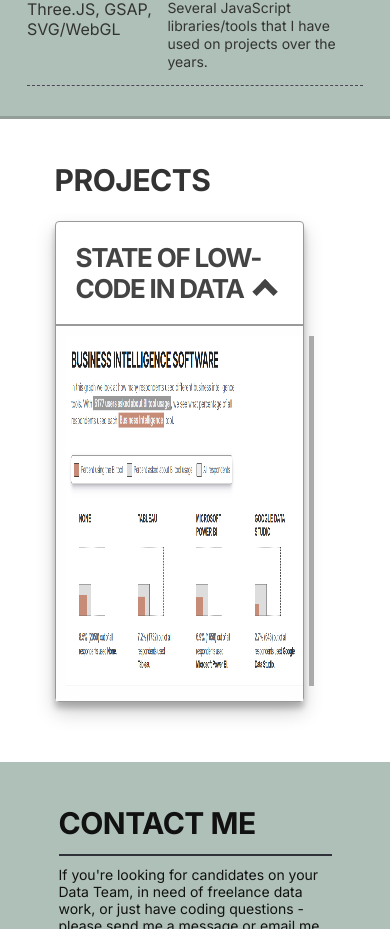
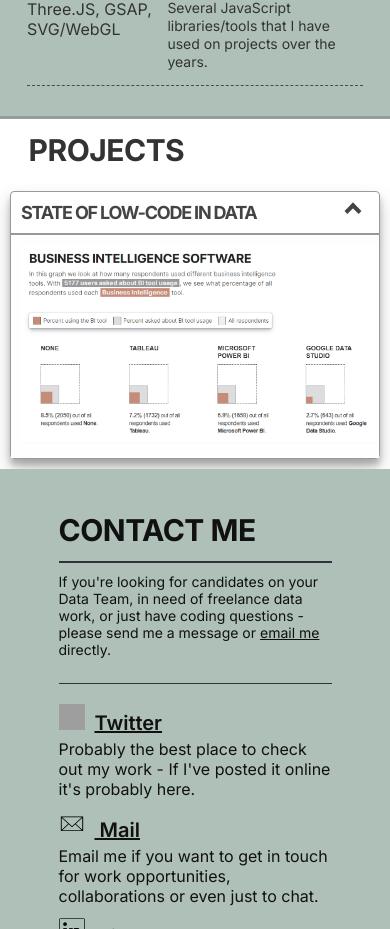
Before and after one commit to schubert-da/schubert-portfolio-dv, a Svelte app: page / in a window 390 px wide. Shown: the part 1635-2564 px from the top of the page. Built offline with nearby package versions, Linux system fonts and the light colour scheme; grey boxes are pictures that could not be loaded.

Commit message:
works responsive changes

```diff
--- a/src/components/works-section/WorksSection.svelte
+++ b/src/components/works-section/WorksSection.svelte
@@ -89,7 +89,7 @@
 
     .container :global(#show-desc:checked + .details-container) {
         opacity: 1;
-        max-height: 1200px;
+        max-height: 1500px;
         transition: all 1s 0s ease-in;
     }
 
@@ -99,7 +99,6 @@
         max-height: 0;
         transition: max-height 0.5s 0s ease-out, opacity 0.2s 0s ease-out;
     }
-
 
     .container :global(.chevron) {
         border-style: solid;
@@ -127,4 +126,36 @@
         box-shadow: rgba(0, 0, 0, 0.16) 0px 3px 6px,
             rgba(0, 0, 0, 0.23) 0px 3px 6px;
     }
+
+    @media (max-width: 480px) {
+        .container {
+            width: fit-content;
+            margin: 1rem;
+        }
+
+        .container :global(.work-container) {
+            margin: 0rem;
+        }
+
+        .container :global(.work-header-title) {
+            letter-spacing: -1.2px;
+            width: auto;
+            font-size: 1.8rem;
+            font-weight: 700;
+            padding: 1rem !important;
+        }
+
+        .container :global(.chevron) {
+            top: 3px;
+        }
+
+        .container :global(.work-field-desc) {
+            font-size: 1.6rem;
+        }
+
+        .container :global(.work-field-title) {
+            font-size: 1.8rem;
+            letter-spacing: -0.4px;
+        }
+    }
 </style>
--- a/src/components/works-section/kaggle-22/Kaggle22.svelte
+++ b/src/components/works-section/kaggle-22/Kaggle22.svelte
@@ -114,6 +114,7 @@
         box-shadow: none !important;
         margin-right: 6px;
     }
+
     .work-banner .banner-img-container .filler-rect {
         width: 100%;
         height: 100%;
@@ -159,4 +160,28 @@
         grid-row: 2/4;
         grid-column: 1/2;
     }
+
+    @media (max-width: 480px) {
+        .banner-img-container {
+            height: auto;
+        }
+        .work-banner .banner-img-container .filler-rect {
+            display: none;
+        }
+
+        .banner-img-container {
+            height: auto;
+        }
+
+        .results-grid {
+            margin-top: 2rem;
+            display: flex;
+            flex-direction: column;
+        }
+
+        .grid-item--result {
+            padding-right: 0px;
+            margin-bottom: 2.4rem;
+        }
+    }
 </style>
```
